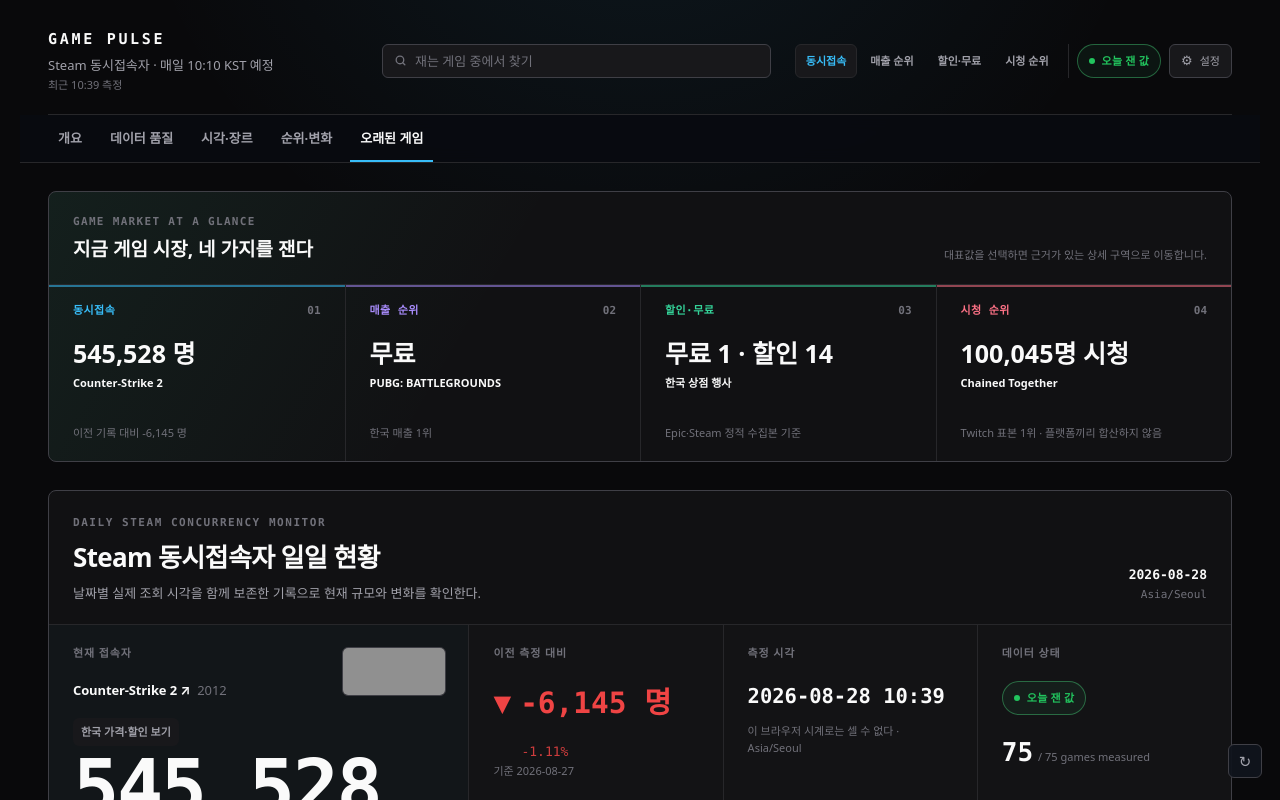
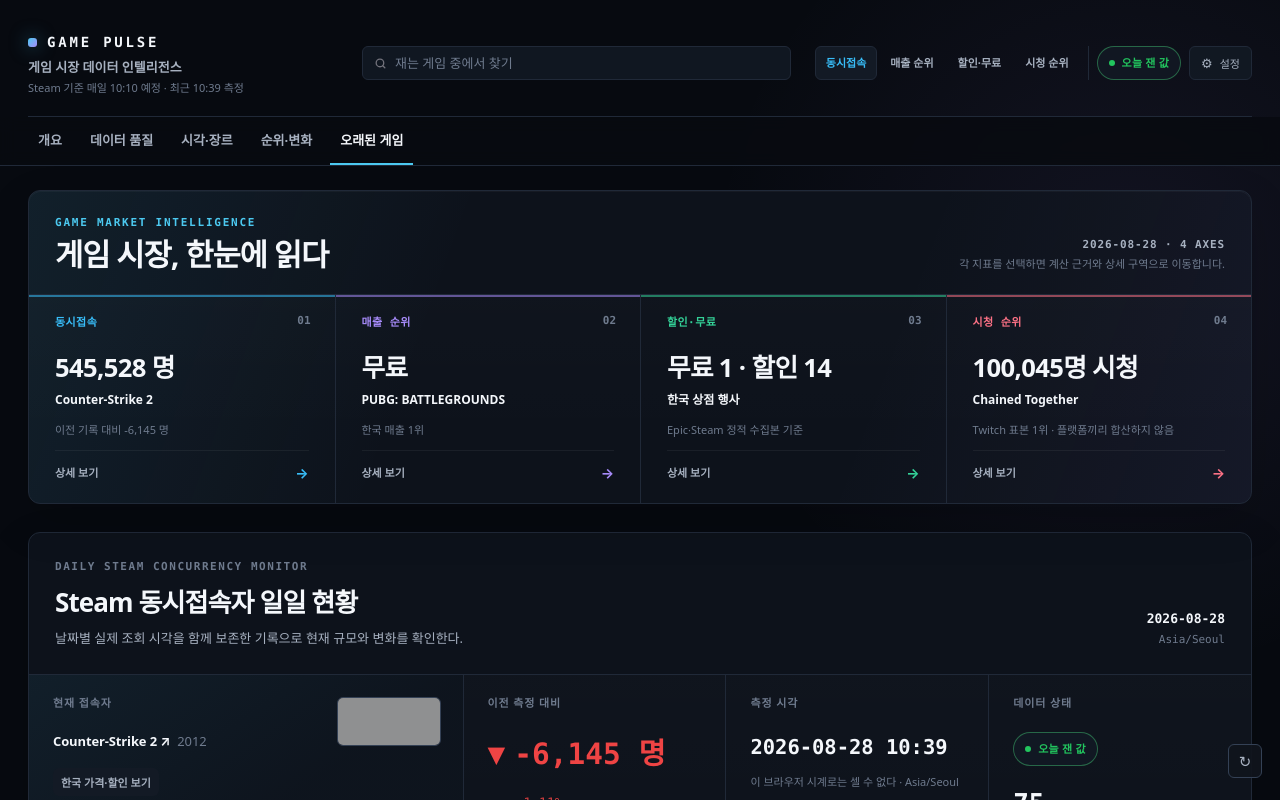
Before and after one commit to myeongjundev/info-board, a React (Vite) app: page / in a window 1280 px wide. Shown: the top 800 px of the page. Built offline with nearby package versions, Linux system fonts and the light colour scheme; grey boxes are pictures that could not be loaded.

Commit message:
feat: redesign market overview and long rankings

```diff
--- a/src/ui/Leaderboard.jsx
+++ b/src/ui/Leaderboard.jsx
@@ -3,20 +3,26 @@
 // 이 패널만 이전 기록 없이 성립한다. 기록이 하루뿐인 첫날에 움직임 패널이
 // 꺼져 있어도 여기는 채워진다 — 재놓고 안 보여주던 15개를 꺼내는 자리다.
 
+import { useState } from 'react';
 import { formatNumber } from '../view/board.js';
 import { capsuleUrl, ARTWORK_NOTE } from '../source/artwork.js';
 import { steamStoreUrl } from '../source/steamLinks.js';
 import GameArt from './GameArt.jsx';
 
 export default function Leaderboard({ data, heroAppid, onShowPrice }) {
+  const [expanded, setExpanded] = useState(false);
+
   if (!data) {
     return <p className="empty-note">오늘 잰 기록이 없다.</p>;
   }
 
+  const visibleRows = expanded ? data.rows : data.rows.slice(0, 12);
+  const hiddenCount = data.rows.length - visibleRows.length;
+
   return (
     <>
       <ol className="rank-list">
-        {data.rows.map((r) => (
+        {visibleRows.map((r) => (
           <li key={r.appid} className={r.appid === heroAppid ? 'is-hero' : undefined}>
             <span className="rank-no">{r.rank}</span>
             {/* 자리는 남기고 그림만 사라진다.
@@ -68,6 +74,19 @@
         ))}
       </ol>
 
+      {data.rows.length > 12 && (
+        <div className="list-disclosure">
+          <p>
+            상위 <b>{visibleRows.length}개</b> 표시
+            {!expanded && <span> · 나머지 {hiddenCount}개는 필요할 때 펼쳐본다</span>}
+          </p>
+          <button type="button" onClick={() => setExpanded((value) => !value)} aria-expanded={expanded}>
+            {expanded ? '목록 접기' : `전체 ${data.rows.length}개 보기`}
+            <span aria-hidden="true">{expanded ? '↑' : '↓'}</span>
+          </button>
+        </div>
+      )}
+
       <details className="method-note">
         <summary>%는 측정한 {data.measured}개 안에서 계산</summary>
         <p>
--- a/src/ui/OverviewStrip.jsx
+++ b/src/ui/OverviewStrip.jsx
@@ -67,10 +67,13 @@
     <section className="overview-strip" aria-labelledby="overview-title">
       <header className="overview-strip-heading">
         <div>
-          <p>GAME MARKET AT A GLANCE</p>
-          <h2 id="overview-title">지금 게임 시장, 네 가지를 잰다</h2>
+          <p>GAME MARKET INTELLIGENCE</p>
+          <h2 id="overview-title">게임 시장, 한눈에 읽다</h2>
         </div>
-        <span>대표값을 선택하면 근거가 있는 상세 구역으로 이동합니다.</span>
+        <div className="overview-strip-meta">
+          <b>{board?.reading?.date ?? '최신 수집본'} · 4 AXES</b>
+          <span>각 지표를 선택하면 계산 근거와 상세 구역으로 이동합니다.</span>
+        </div>
       </header>
       <div className="overview-axis-grid">
         {axes.map((axis, index) => {
@@ -86,6 +89,7 @@
               <strong>{copy.metric}</strong>
               <b>{copy.subject}</b>
               <small>{copy.detail}</small>
+              <span className="overview-axis-action">상세 보기 <i aria-hidden="true">→</i></span>
             </a>
           );
         })}
--- a/src/ui/RankMovement.jsx
+++ b/src/ui/RankMovement.jsx
@@ -8,9 +8,12 @@
 // 보인다. 값은 멀쩡한데 화면이 거짓말을 하는 종류라 계산에서 막았고, 화면에는
 // 기준이 된 개수를 적는다.
 
+import { useState } from 'react';
 import { formatNumber } from '../view/board.js';
 
 export default function RankMovement({ data, onPickGame }) {
+  const [expanded, setExpanded] = useState(false);
+
   if (!data) {
     return (
       <p className="delta-none">
@@ -22,6 +25,8 @@
 
   // 자리가 바뀐 것만 위에 따로 보인다. 안 바뀐 줄이 대부분이면 볼 것이 없다.
   const moved = data.rows.filter((r) => r.movement !== 0);
+  const visibleRows = expanded ? data.rows : data.rows.slice(0, 12);
+  const hiddenCount = data.rows.length - visibleRows.length;
 
   return (
     <>
@@ -34,7 +39,7 @@
         <p className="empty-note">자리가 바뀐 게임이 없다.</p>
       ) : (
         <ol className="rankmove">
-          {data.rows.map((r) => (
+          {visibleRows.map((r) => (
             <li key={r.appid} className={r.movement === 0 ? 'is-flat' : undefined}>
               <button type="button" onClick={() => onPickGame?.(r.appid)} title={`${r.name} 을 대표값으로 보기`}>
                 <span className="rm-rank">{r.currentRank}</span>
@@ -52,6 +57,19 @@
         </ol>
       )}
 
+      {moved.length > 0 && data.rows.length > 12 && (
+        <div className="list-disclosure">
+          <p>
+            상위 <b>{visibleRows.length}개</b> 표시
+            {!expanded && <span> · 나머지 {hiddenCount}개 순위 이동은 펼쳐서 확인</span>}
+          </p>
+          <button type="button" onClick={() => setExpanded((value) => !value)} aria-expanded={expanded}>
+            {expanded ? '목록 접기' : `전체 ${data.rows.length}개 보기`}
+            <span aria-hidden="true">{expanded ? '↑' : '↓'}</span>
+          </button>
+        </div>
+      )}
+
       <p className="source-url">
         <b>여기 순위는 위 줄세우기의 순위와 다를 수 있다.</b> 줄세우기는 오늘 잰 것
         전부의 순위이고, 여기는 <b>어제와 견줄 수 있는 {data.basis}개만의 순위</b>다.
--- a/src/ui/TopBar.jsx
+++ b/src/ui/TopBar.jsx
@@ -23,8 +23,8 @@
       <div className="topbar-left">
         <h1 className="wordmark">GAME PULSE</h1>
         <p>
-          <span>Steam 동시접속자 · 매일 {scheduledAt} KST 예정</span>
-          {actualTime && <span>최근 {actualTime} 측정</span>}
+          <span>게임 시장 데이터 인텔리전스</span>
+          <span>Steam 기준 매일 {scheduledAt} 예정{actualTime && ` · 최근 ${actualTime} 측정`}</span>
         </p>
       </div>
 
--- a/src/ui/styles.css
+++ b/src/ui/styles.css
@@ -2742,3 +2742,198 @@
 /* 성인 분류로 접은 표지의 자리지기. 폭만 지키고 아무것도 말하지 않는다.
    그림이 안 온 자리에는 이것을 쓰지 않는다 — GameArt 주석 참고. */
 .art-hold { display: inline-block; background: var(--surface-2); }
+
+/* ══ 2026-08-29 frontend refresh ══
+   정보 계약은 그대로 두고 첫인상·탐색 밀도·긴 목록의 조작감만 다듬는다. */
+:root {
+  --bg: #070a10;
+  --surface: #0d121b;
+  --surface-2: #131a25;
+  --border: #202938;
+  --border-2: #344155;
+  --text: #f4f7fb;
+  --text-dim: #a7b1c0;
+  --text-faint: #6f7b8e;
+  --accent: #4cc9f0;
+}
+
+body {
+  background:
+    radial-gradient(circle at 12% -8%, rgba(76, 201, 240, .11), transparent 28rem),
+    radial-gradient(circle at 88% 4%, rgba(167, 139, 250, .08), transparent 26rem),
+    var(--bg);
+}
+
+.page { max-width: 1320px; padding-top: 30px; }
+
+.wordmark {
+  display: inline-flex;
+  align-items: center;
+  gap: 10px;
+  font-size: 14px;
+  letter-spacing: .2em;
+}
+.wordmark::before {
+  content: '';
+  width: 9px;
+  height: 9px;
+  border-radius: 3px;
+  background: linear-gradient(135deg, var(--accent), var(--axis-selling));
+  box-shadow: 0 0 18px rgba(76, 201, 240, .5);
+}
+.topbar-left p span:first-child { color: var(--text-dim); font-weight: 600; }
+.topbar-left p span + span { color: var(--text-faint); }
+
+.gsearch-input,
+.gear,
+.badge {
+  border-color: var(--border);
+  background-color: rgba(19, 26, 37, .82);
+}
+.gsearch-input:focus {
+  border-color: rgba(76, 201, 240, .7);
+  box-shadow: 0 0 0 3px rgba(76, 201, 240, .1);
+}
+
+.overview-strip,
+.dashboard-summary,
+.quality-section,
+.panel {
+  border-color: var(--border);
+  box-shadow: 0 18px 46px rgba(0, 0, 0, .16);
+}
+
+.overview-strip {
+  position: relative;
+  margin-top: 24px;
+  border-radius: 12px;
+  background:
+    linear-gradient(110deg, rgba(76, 201, 240, .075), transparent 34%),
+    linear-gradient(290deg, rgba(167, 139, 250, .055), transparent 32%),
+    var(--surface);
+}
+.overview-strip::after {
+  content: '';
+  position: absolute;
+  inset: 0;
+  z-index: 0;
+  pointer-events: none;
+  border-radius: inherit;
+  box-shadow: inset 0 1px rgba(255, 255, 255, .035);
+}
+.overview-strip-heading,
+.overview-axis-grid { position: relative; z-index: 1; }
+.overview-strip-heading { padding: 26px 26px 22px; }
+.overview-strip-heading p { color: var(--accent); letter-spacing: .16em; }
+.overview-strip-heading h2 {
+  font-size: clamp(24px, 2.4vw, 32px);
+  line-height: 1.2;
+  letter-spacing: -.035em;
+}
+.overview-strip-meta {
+  display: grid;
+  justify-items: end;
+  gap: 6px;
+  max-width: 360px;
+  text-align: right;
+}
+.overview-strip-meta b {
+  color: var(--text-dim);
+  font: 700 11px/1 var(--mono);
+  letter-spacing: .08em;
+}
+.overview-strip-meta span { color: var(--text-faint); font-size: 11px; }
+
+.overview-axis {
+  min-height: 194px;
+  padding: 22px 26px 20px;
+  background: linear-gradient(180deg, rgba(255, 255, 255, .012), transparent 72%);
+}
+.overview-axis:hover {
+  z-index: 2;
+  background: rgba(255, 255, 255, .035);
+  box-shadow: inset 0 0 0 1px rgba(255, 255, 255, .035);
+}
+.overview-axis strong { margin-top: 26px; font-size: clamp(20px, 2vw, 27px); letter-spacing: -.025em; }
+.overview-axis b { font-size: 12px; }
+.overview-axis small { padding-top: 14px; }
+.overview-axis-action {
+  display: flex;
+  align-items: center;
+  justify-content: space-between;
+  margin-top: 13px;
+  padding-top: 11px;
+  border-top: 1px solid rgba(255, 255, 255, .055);
+  color: var(--text-dim);
+  font-size: 11px;
+  font-weight: 700;
+}
+.overview-axis-action i { color: var(--axis); font-style: normal; font-size: 14px; transition: transform .16s ease; }
+.overview-axis:hover .overview-axis-action i { transform: translateX(3px); }
+
+.dashboard-summary { border-radius: 12px; }
+.dashboard-heading { padding: 26px; }
+.dashboard-heading h2,
+.section-heading h2,
+.quality-heading h2 { letter-spacing: -.035em; }
+.kpi { background: linear-gradient(180deg, rgba(255, 255, 255, .012), transparent); }
+.kpi-primary { background: linear-gradient(145deg, rgba(76, 201, 240, .07), rgba(76, 201, 240, .012) 58%); }
+
+.quality-section { border-radius: 12px; }
+.quality-heading { border-top-color: var(--accent); }
+.insight-panel { border-radius: 10px; }
+.panel-heading h2 { font-size: 16px; }
+
+.list-disclosure {
+  display: flex;
+  align-items: center;
+  justify-content: space-between;
+  gap: 18px;
+  margin-top: 16px;
+  padding: 13px 0 2px;
+  border-top: 1px solid var(--border);
+}
+.list-disclosure p { margin: 0; color: var(--text-faint); font-size: 11px; }
+.list-disclosure p b { color: var(--text-dim); }
+.list-disclosure button {
+  display: inline-flex;
+  align-items: center;
+  gap: 9px;
+  min-height: 34px;
+  padding: 0 13px;
+  flex: none;
+  border: 1px solid var(--border-2);
+  border-radius: 7px;
+  background: var(--surface-2);
+  color: var(--text-dim);
+  font: 700 11px/1 var(--sans);
+  cursor: pointer;
+}
+.list-disclosure button:hover { border-color: var(--accent); color: var(--text); }
+.list-disclosure button span { color: var(--accent); }
+
+a:focus-visible,
+button:focus-visible,
+input:focus-visible,
+summary:focus-visible {
+  outline: 2px solid var(--accent);
+  outline-offset: 3px;
+}
+
+@media (max-width: 720px) {
+  .page { padding-top: 22px; }
+  .overview-strip-heading { padding: 22px 20px 18px; }
+  .overview-strip-meta { justify-items: start; max-width: none; text-align: left; }
+  .overview-strip-meta { margin-top: 12px; }
+  .overview-axis { min-height: 178px; padding: 18px 20px; }
+  .overview-axis strong { margin-top: 22px; }
+  .overview-axis-action { margin-top: 11px; }
+}
+
+@media (max-width: 520px) {
+  .overview-strip-heading h2 { font-size: 24px; }
+  .overview-axis { min-height: 184px; }
+  .overview-axis b { font-size: 11px; }
+  .list-disclosure { align-items: flex-start; flex-direction: column; gap: 10px; }
+  .list-disclosure button { width: 100%; justify-content: space-between; }
+}
```
